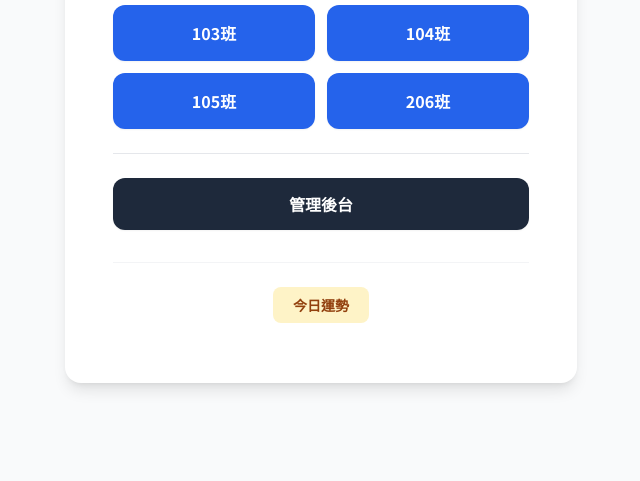
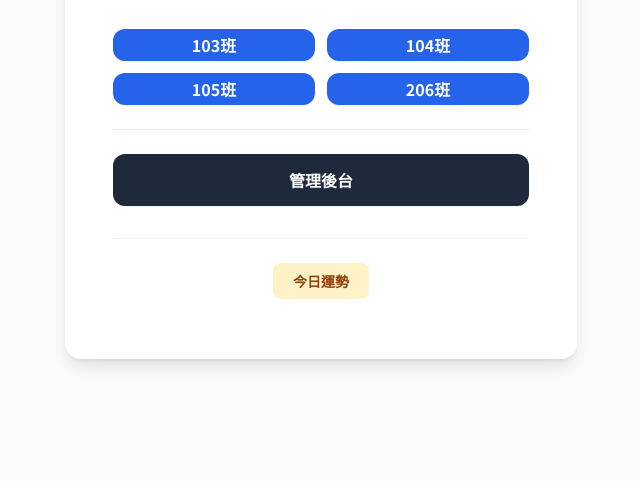
Before and after one commit to Oranlla/mathhw_overdue, a plain HTML site: page index.html in a window 1280 px wide. Shown: the part 319-800 px from the top of the page, without its empty margins (319-959 px from the left). Drawn offline with nearby package versions, Linux system fonts and the light colour scheme.

Commit message:
Update index.html

```diff
--- a/index.html
+++ b/index.html
@@ -35,16 +35,16 @@
         <section class="space-y-6">
             <!-- 4 個班級查詢按鈕（2x2 網格排列） -->
             <div class="grid grid-cols-2 gap-3">
-                <a href="class103.html" class="block text-center bg-blue-600 hover:bg-blue-700 text-white font-bold py-4 px-4 rounded-xl shadow-sm transition-all duration-200 hover:-translate-y-0.5">
+                <a href="class103.html" class="block text-center bg-blue-600 hover:bg-blue-700 text-white font-bold py-1 px-1 rounded-xl shadow-sm transition-all duration-200 hover:-translate-y-0.5">
                     103班
                 </a>
-                <a href="class104.html" class="block text-center bg-blue-600 hover:bg-blue-700 text-white font-bold py-4 px-4 rounded-xl shadow-sm transition-all duration-200 hover:-translate-y-0.5">
+                <a href="class104.html" class="block text-center bg-blue-600 hover:bg-blue-700 text-white font-bold py-1 px-1 rounded-xl shadow-sm transition-all duration-200 hover:-translate-y-0.5">
                     104班
                 </a>
-                <a href="class105.html" class="block text-center bg-blue-600 hover:bg-blue-700 text-white font-bold py-4 px-4 rounded-xl shadow-sm transition-all duration-200 hover:-translate-y-0.5">
+                <a href="class105.html" class="block text-center bg-blue-600 hover:bg-blue-700 text-white font-bold py-1 px-1 rounded-xl shadow-sm transition-all duration-200 hover:-translate-y-0.5">
                     105班
                 </a>
-                <a href="class206.html" class="block text-center bg-blue-600 hover:bg-blue-700 text-white font-bold py-4 px-4 rounded-xl shadow-sm transition-all duration-200 hover:-translate-y-0.5">
+                <a href="class206.html" class="block text-center bg-blue-600 hover:bg-blue-700 text-white font-bold py-1 px-1 rounded-xl shadow-sm transition-all duration-200 hover:-translate-y-0.5">
                     206班
                 </a>
             </div>
```
